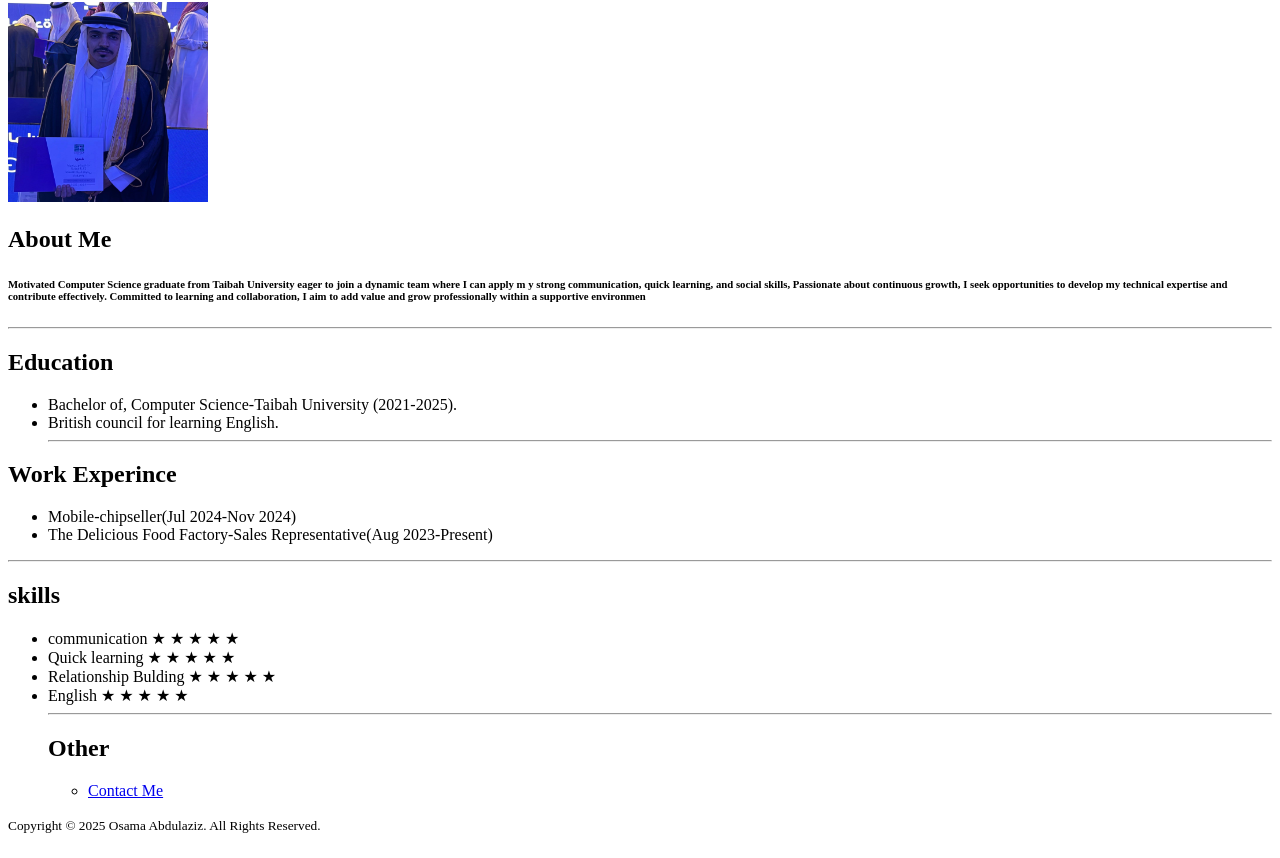
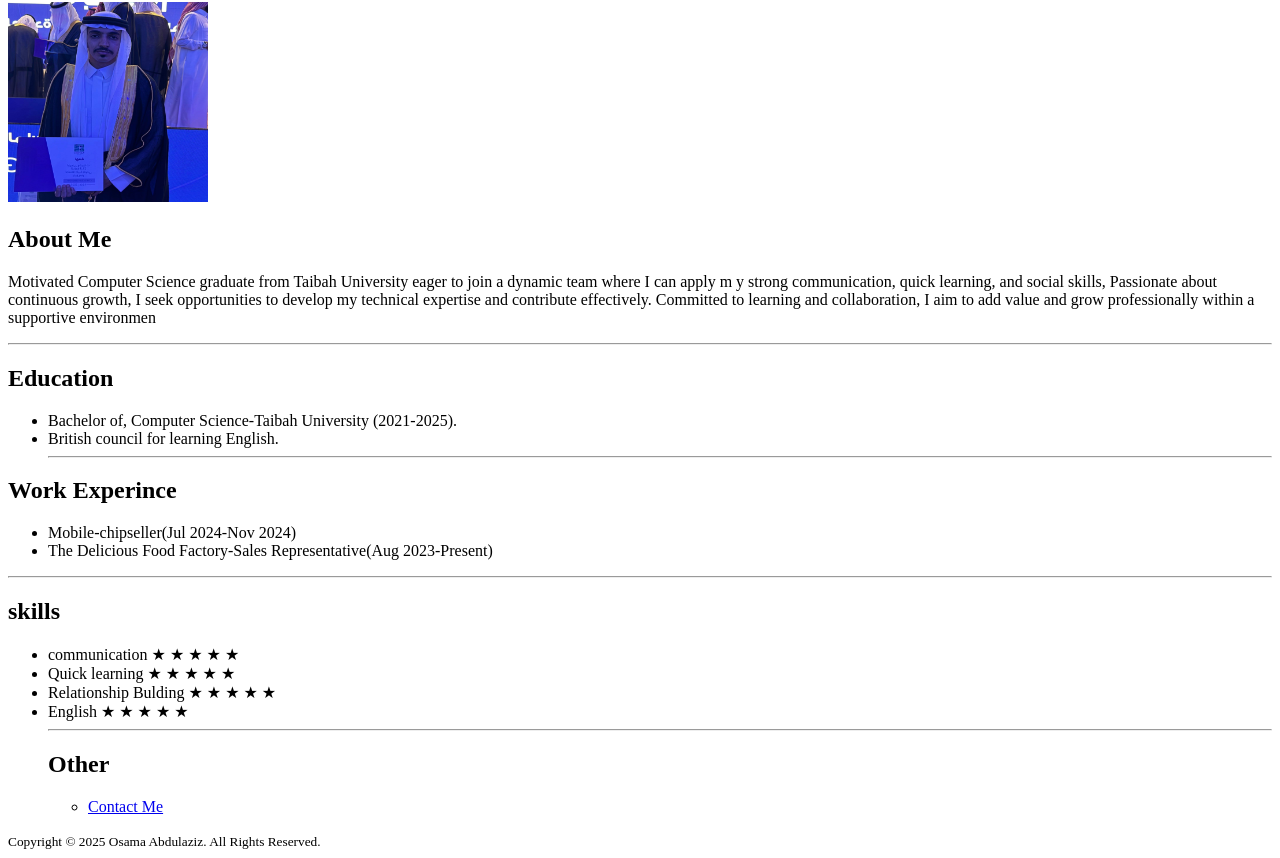
Before and after one commit to Osamaabdulaziz10/My-Resume, a plain HTML site: page index.html in a window 1280 px wide. Shown: the part 78-936 px from the top of the page. Drawn offline with Linux system fonts and the light colour scheme.

Commit message:
Add files via upload

```diff
--- a/index.html
+++ b/index.html
@@ -13,7 +13,7 @@
     src="./Graduated-img.jpeg">
 
 <h2>About Me</h2>
-<h6>Motivated Computer Science
+<p>Motivated Computer Science
 graduate from Taibah University
 eager to join a dynamic team
 where I can apply m y strong
@@ -26,7 +26,7 @@ contribute effectively.
 Committed to learning and
 collaboration, I aim to add value
 and grow professionally within a
-supportive environmen</h6>
+supportive environmen</p>
 <hr />
 
 <h2>Education</h2>
```
